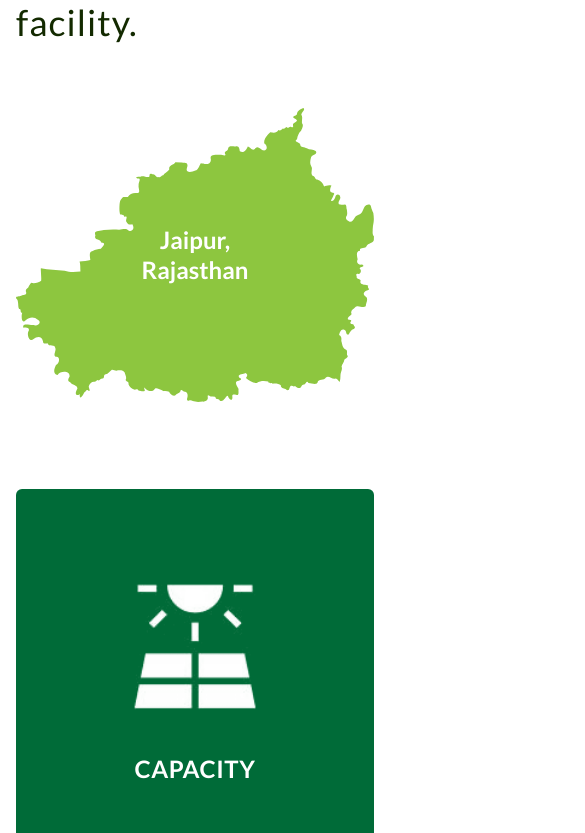
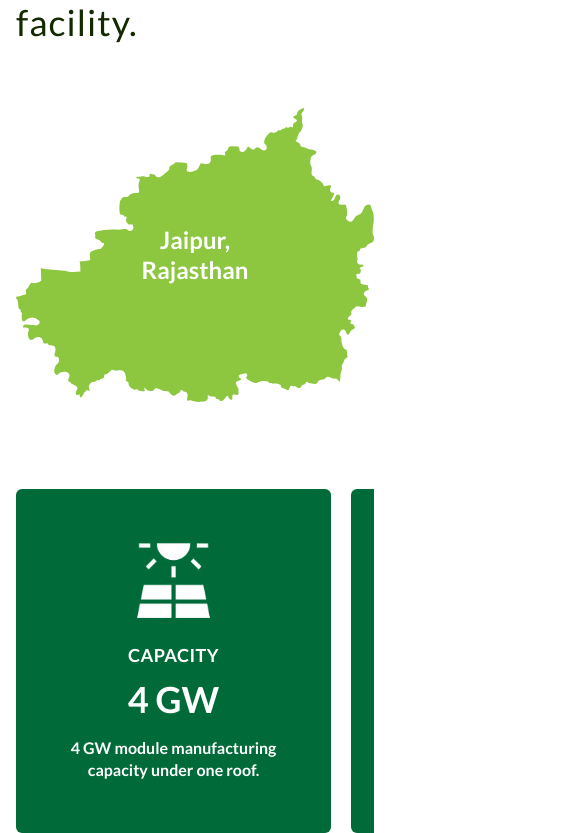
Before and after one commit to white-board-io/re-new-temp, a Next.js app: page /manufacturing in a window 390 px wide. Shown: the part 1167-2000 px from the top of the page, 585 px wide, since content can reach past the window. Built offline with nearby package versions, Linux system fonts and the light colour scheme.

Commit message:
feat: implement responsive carousel for manufacturing stats and update section layout

```diff
--- a/src/components/sections/manufacturing-detail.tsx
+++ b/src/components/sections/manufacturing-detail.tsx
@@ -2,7 +2,7 @@
 
 import Image from "next/image";
 import { ChevronLeft, ChevronRight } from "lucide-react";
-import { useEffect, useState } from "react";
+import { useEffect, useRef, useState } from "react";
 
 type Plant = {
   id: "jaipur" | "dholera" | "vizag";
@@ -75,8 +75,8 @@ const plants: Plant[] = [
       },
       {
         label: "Output",
-        value: "23,000 / day",
-        details: "Approximately 23,000 modules manufactured per day.",
+        value: "17,000/day",
+        details: "Approximately 17,000 modules manufactured per day.",
         icon: "output",
       },
       {
@@ -257,19 +257,24 @@ function StatIcon({ icon }: { icon: Plant["stats"][number]["icon"] }) {
       alt=""
       width={132}
       height={132}
-      className="size-[132px] object-contain"
+      className="size-20 object-contain sm:size-[132px]"
     />
   );
 }
 
 export function ManufacturingDetail() {
+  const statsTrackRef = useRef<HTMLDivElement>(null);
   const [activeId, setActiveId] = useState<Plant["id"]>("jaipur");
   const [galleryIndex, setGalleryIndex] = useState(0);
+  const [statsPage, setStatsPage] = useState(0);
+  const [statsPageCount, setStatsPageCount] = useState(1);
   const activePlant = plants.find((plant) => plant.id === activeId) ?? plants[0];
 
   const selectPlant = (plantId: Plant["id"]) => {
     setActiveId(plantId);
     setGalleryIndex(0);
+    setStatsPage(0);
+    statsTrackRef.current?.scrollTo({ left: 0 });
     window.history.replaceState(null, "", `#${plantId}`);
   };
 
@@ -279,6 +284,8 @@ export function ManufacturingDetail() {
       if (plantId) {
         setActiveId(plantId);
         setGalleryIndex(0);
+        setStatsPage(0);
+        statsTrackRef.current?.scrollTo({ left: 0 });
       }
     };
 
@@ -289,6 +296,33 @@ export function ManufacturingDetail() {
       window.removeEventListener("hashchange", syncPlantFromHash);
     };
   }, []);
+
+  useEffect(() => {
+    const track = statsTrackRef.current;
+    if (!track) return;
+
+    const update = () => {
+      const pages = Math.max(1, Math.ceil(track.scrollWidth / track.clientWidth));
+      setStatsPageCount(pages);
+      setStatsPage(Math.min(pages - 1, Math.round(track.scrollLeft / track.clientWidth)));
+    };
+
+    update();
+    track.addEventListener("scroll", update, { passive: true });
+    const observer = new ResizeObserver(update);
+    observer.observe(track);
+
+    return () => {
+      track.removeEventListener("scroll", update);
+      observer.disconnect();
+    };
+  }, [activeId]);
+
+  const scrollToStatsPage = (target: number) => {
+    const track = statsTrackRef.current;
+    if (!track) return;
+    track.scrollTo({ left: target * track.clientWidth, behavior: "smooth" });
+  };
 
   return (
     <>
@@ -317,7 +351,7 @@ export function ManufacturingDetail() {
         </div>
       </section>
 
-      <div className="sticky top-[120px] z-30 border-b border-neutral-200 bg-neutral-50 shadow-sm lg:top-[136px]">
+      <div className="sticky top-[88px] z-30 border-b border-neutral-200 bg-neutral-50 shadow-sm lg:top-[136px]">
         <div
           role="tablist"
           aria-label="Manufacturing plants"
@@ -392,47 +426,40 @@ export function ManufacturingDetail() {
             </div>
           </div>
 
-          <div className="grid gap-7 sm:grid-cols-2 xl:grid-cols-4 xl:gap-[72px]">
+          <div
+            ref={statsTrackRef}
+            className="flex snap-x snap-mandatory gap-5 overflow-x-auto pb-4 [scrollbar-width:none] sm:grid sm:grid-cols-2 sm:gap-7 sm:overflow-visible sm:pb-0 xl:grid-cols-4 xl:gap-[72px] [&::-webkit-scrollbar]:hidden"
+          >
             {activePlant.stats.map((stat) => (
               <article
                 key={stat.label}
                 tabIndex={0}
                 aria-label={`${stat.label}: ${stat.value}. ${stat.details}`}
-                className="group h-[344px] rounded-md perspective-[1200px] focus-visible:outline-2 focus-visible:outline-offset-4 focus-visible:outline-primary-700"
+                className="group h-[344px] w-[88%] shrink-0 snap-start rounded-md focus-visible:outline-2 focus-visible:outline-offset-4 focus-visible:outline-primary-700 sm:w-auto sm:perspective-[1200px]"
               >
-              <div className="grid h-full transition-transform duration-700 transform-3d group-hover:rotate-y-180 group-focus-within:rotate-y-180 motion-reduce:transition-none">
-                <div
-                  className={`flex h-full flex-col items-center justify-center rounded-md px-7 py-10 text-center text-white [grid-area:1/1] backface-hidden ${
-                    stat.icon === "output" ? "bg-primary-950" : "bg-primary-700"
-                  }`}
-                >
-                    {stat.icon === "output" && activePlant.id === "jaipur" ? (
-                      <div className="text-center">
-                        <p className="text-[30px] font-normal leading-tight">Approximately</p>
-                        <p className="mt-3 text-[54px] font-bold leading-none">23,000</p>
-                        <p className="mt-4 text-[30px] font-normal leading-[1.3]">
-                          modules
-                          <br />
-                          per day
+                <div className="flex h-full flex-col items-center justify-center rounded-md bg-primary-700 px-6 py-7 text-center text-white sm:hidden">
+                  <StatIcon icon={stat.icon} />
+                  <h3 className="mt-5 text-lg font-bold uppercase tracking-wide">
+                    {stat.label}
+                  </h3>
+                  <p className="mt-3 text-4xl font-bold leading-none">
+                    {stat.value}
+                  </p>
+                  <p className="mt-5 max-w-[250px] text-base font-bold leading-snug">
+                    {stat.details}
                   </p>
                 </div>
-                    ) : stat.icon === "output" ? (
-                      <p className="max-w-[250px] text-2xl font-bold leading-snug">
-                        {stat.details}
-                      </p>
-                    ) : (
-                      <>
+
+                <div className="hidden h-full transition-transform duration-700 transform-3d group-hover:rotate-y-180 group-focus-within:rotate-y-180 motion-reduce:transition-none sm:grid">
+                  <div className="flex h-full flex-col items-center justify-center rounded-md bg-primary-700 px-7 py-10 text-center text-white [grid-area:1/1] backface-hidden">
                     <StatIcon icon={stat.icon} />
                     <h3 className="mt-10 text-2xl font-bold uppercase tracking-wide">
                       {stat.label}
                     </h3>
-                      </>
-                    )}
                   </div>
 
                   <div className="flex h-full rotate-y-180 flex-col items-center justify-center rounded-md bg-primary-950 px-7 py-10 text-center text-white [grid-area:1/1] backface-hidden">
-                    <StatIcon icon={stat.icon} />
-                    <p className="mt-7 text-2xl font-bold leading-snug">{stat.details}</p>
+                    <p className="text-2xl font-bold leading-snug">{stat.details}</p>
                     <h3 className="mt-5 text-xl font-bold uppercase tracking-wide">
                       {stat.label}
                     </h3>
@@ -442,8 +469,46 @@ export function ManufacturingDetail() {
             ))}
           </div>
 
-          <figure className="relative mt-[180px]">
-            <div className="relative aspect-[2.11/1] min-h-72 overflow-hidden rounded-md">
+          <div className="mt-6 flex items-center justify-between sm:hidden">
+            <div className="flex gap-3" role="tablist" aria-label="Manufacturing stats">
+              {Array.from({ length: statsPageCount }, (_, i) => (
+                <button
+                  key={i}
+                  type="button"
+                  role="tab"
+                  aria-selected={statsPage === i}
+                  aria-label={`Stat ${i + 1}`}
+                  onClick={() => scrollToStatsPage(i)}
+                  className={`size-2.5 rounded-full transition ${
+                    statsPage === i ? "bg-neutral-500" : "bg-neutral-300"
+                  }`}
+                />
+              ))}
+            </div>
+            <div className="flex gap-4">
+              <button
+                type="button"
+                aria-label="Previous manufacturing stat"
+                disabled={statsPage === 0}
+                onClick={() => scrollToStatsPage(statsPage - 1)}
+                className="flex size-12 items-center justify-center rounded-lg bg-neutral-200 text-neutral-600 transition enabled:hover:bg-neutral-300 disabled:opacity-40"
+              >
+                <ChevronLeft aria-hidden className="size-5" />
+              </button>
+              <button
+                type="button"
+                aria-label="Next manufacturing stat"
+                disabled={statsPage >= statsPageCount - 1}
+                onClick={() => scrollToStatsPage(statsPage + 1)}
+                className="flex size-12 items-center justify-center rounded-lg bg-neutral-200 text-neutral-600 transition enabled:hover:bg-neutral-300 disabled:opacity-40"
+              >
+                <ChevronRight aria-hidden className="size-5" />
+              </button>
+            </div>
+          </div>
+
+          <figure className="relative mt-16 sm:mt-[180px]">
+            <div className="relative aspect-video overflow-hidden rounded-md sm:aspect-[2.11/1] sm:min-h-72">
               <Image
                 src={activePlant.gallery[galleryIndex].src}
                 alt={activePlant.gallery[galleryIndex].alt}
@@ -458,9 +523,9 @@ export function ManufacturingDetail() {
                   setGalleryIndex(Math.max(0, galleryIndex - 1))
                 }
                 disabled={galleryIndex === 0}
-                className="absolute left-3 top-1/2 flex size-12 -translate-y-1/2 items-center justify-center rounded-sm bg-primary-50/90 text-primary-700 transition-colors hover:bg-white disabled:text-neutral-300 xl:-left-[88px] xl:bg-neutral-50 focus-visible:outline-2 focus-visible:outline-offset-2 focus-visible:outline-primary-700"
+                className="absolute left-3 top-1/2 flex size-10 -translate-y-1/2 items-center justify-center rounded-sm bg-primary-50/90 text-primary-700 transition-colors hover:bg-white disabled:text-neutral-300 sm:size-12 xl:-left-[88px] xl:bg-neutral-50 focus-visible:outline-2 focus-visible:outline-offset-2 focus-visible:outline-primary-700"
               >
-                <ChevronLeft aria-hidden className="size-8" />
+                <ChevronLeft aria-hidden className="size-6 sm:size-8" />
               </button>
               <button
                 type="button"
@@ -469,16 +534,16 @@ export function ManufacturingDetail() {
                   setGalleryIndex(Math.min(activePlant.gallery.length - 1, galleryIndex + 1))
                 }
                 disabled={galleryIndex === activePlant.gallery.length - 1}
-                className="absolute right-3 top-1/2 flex size-12 -translate-y-1/2 items-center justify-center rounded-sm bg-primary-50/90 text-primary-700 transition-colors hover:bg-white disabled:text-neutral-300 xl:-right-[88px] xl:bg-primary-50 focus-visible:outline-2 focus-visible:outline-offset-2 focus-visible:outline-primary-700"
+                className="absolute right-3 top-1/2 flex size-10 -translate-y-1/2 items-center justify-center rounded-sm bg-primary-50/90 text-primary-700 transition-colors hover:bg-white disabled:text-neutral-300 sm:size-12 xl:-right-[88px] xl:bg-primary-50 focus-visible:outline-2 focus-visible:outline-offset-2 focus-visible:outline-primary-700"
               >
-                <ChevronRight aria-hidden className="size-8" />
+                <ChevronRight aria-hidden className="size-6 sm:size-8" />
               </button>
-              <div className="absolute inset-x-0 bottom-8 flex justify-center gap-6">
+              <div className="absolute inset-x-0 bottom-4 flex justify-center gap-2 sm:bottom-8 sm:gap-6">
                 {activePlant.gallery.map((image, index) => (
                   <span
                     key={image.src}
                     aria-hidden
-                    className={`h-[8px] w-[44px] rounded-full ${
+                    className={`h-1.5 w-8 rounded-full sm:h-[8px] sm:w-[44px] ${
                       index === galleryIndex ? "bg-primary-400" : "bg-white"
                     }`}
                   />
```
Lines whose indentation alone changed are shown as unchanged.
